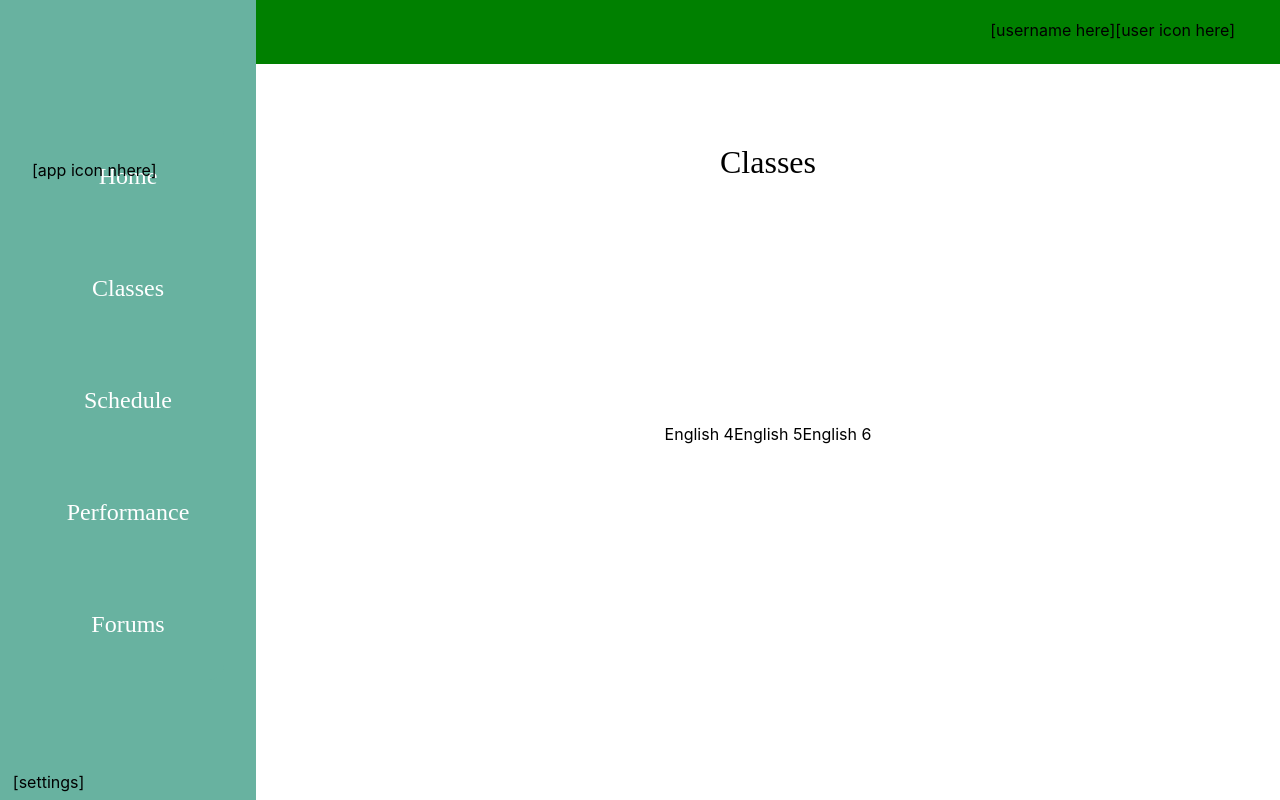
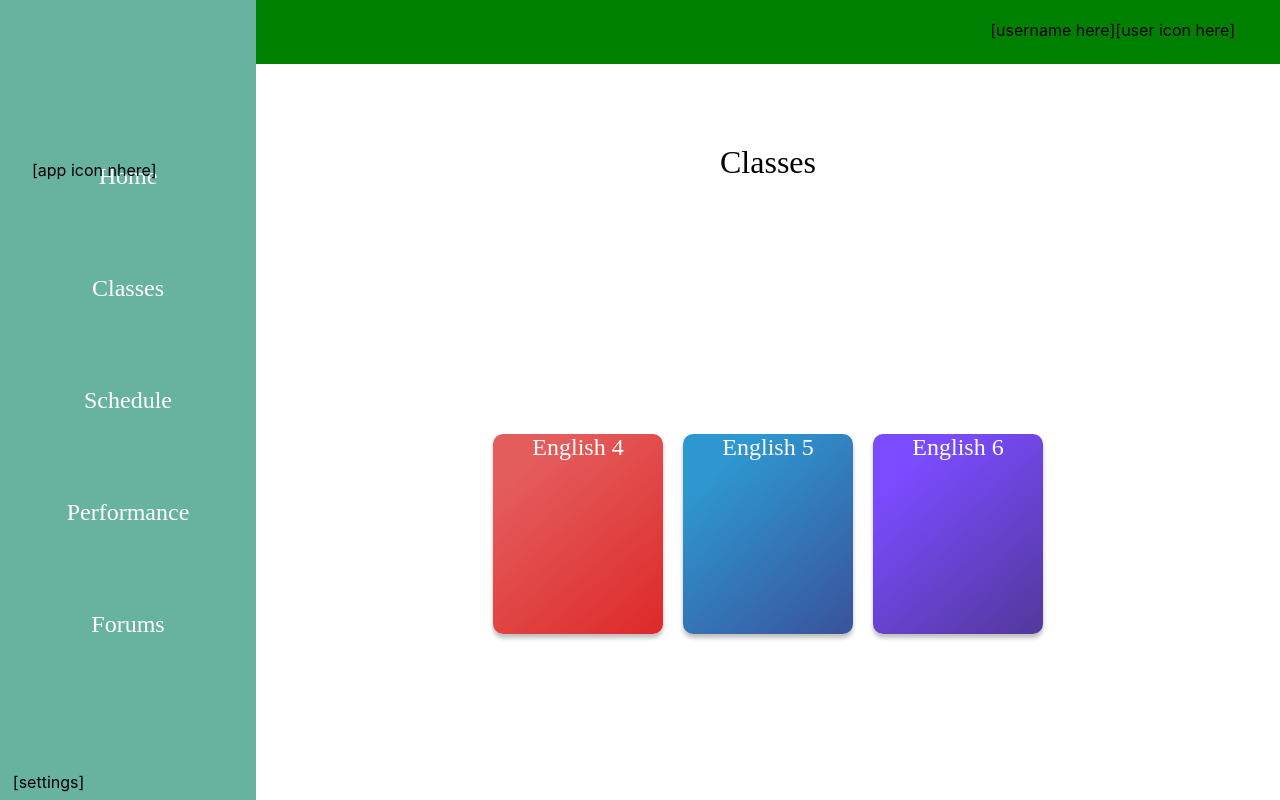
Before and after one commit to eliastayag/blueteal, a React (Create React App) app: page / in a window 1280 px wide. Built offline with nearby package versions, Linux system fonts and the light colour scheme; a web font is replaced by a local one.

Commit message:
chaning color

```diff
--- a/src/pages/Classes/Classes.js
+++ b/src/pages/Classes/Classes.js
@@ -19,7 +19,6 @@ function Classes(props) {
     Content = <SelectClass
                 cont={cont}
                 setCont={setCont}
-
                 />
   }
 
--- a/src/pages/Classes/SelectClass.js
+++ b/src/pages/Classes/SelectClass.js
@@ -6,7 +6,7 @@ import Button from '../comps/Button/Button';
 import './Classes.scss'
 import Classes from './Classes'
 import ClassCard from '../comps/ClassCard/ClassCard';
-
+import '../comps/ClassCard/ClassCard.scss'
 
 function SelectClass({items,props,style}) {
 
@@ -43,7 +43,7 @@ function SelectClass({items,props,style}) {
 
 
       {items.map((o,i)=>{
-                    return <ClassCard  className={style} {...o} />
+                    return <ClassCard id={style} {...o} />
                 })}
 
       </div>
--- a/src/pages/comps/ClassCard/ClassCard.js
+++ b/src/pages/comps/ClassCard/ClassCard.js
@@ -5,7 +5,7 @@ import './ClassCard.scss'
 
 function ClassCard({itemTitle,onClick,active,style}){
     return(
-        <div className='classcard' onClick={onClick} >
+        <div className='classcard-1' id={style} onClick={onClick} >
             {itemTitle}
         </div>
 
@@ -15,7 +15,8 @@ function ClassCard({itemTitle,onClick,active,style}){
 
 ClassCard.defaultProps = {
     itemTitle:"Menu Item Title",
-    onClick: ()=> {}
+    onClick: ()=> {},
+    style:"classcard-purple"
 
 }
 
--- a/src/pages/comps/ClassCard/ClassCard.scss
+++ b/src/pages/comps/ClassCard/ClassCard.scss
@@ -1,13 +1,13 @@
 @import '../../../styles/ThemeStyles.scss';
 
 
-.classcard-red{
+#classcard-red{
     background: linear-gradient(139.81deg, #E45C5C 17.88%, #DE2B2B 96.49%);
 }
-.classcard-blue{
+#classcard-blue{
     background: linear-gradient(139.81deg, #2E97D1 17.88%, #39559D 96.49%);
 }
-.classcard-purple{
+#classcard-purple{
     background: linear-gradient(139.81deg, #7A4BFF 19.51%, #54399F 96.49%);
 }
 
```
